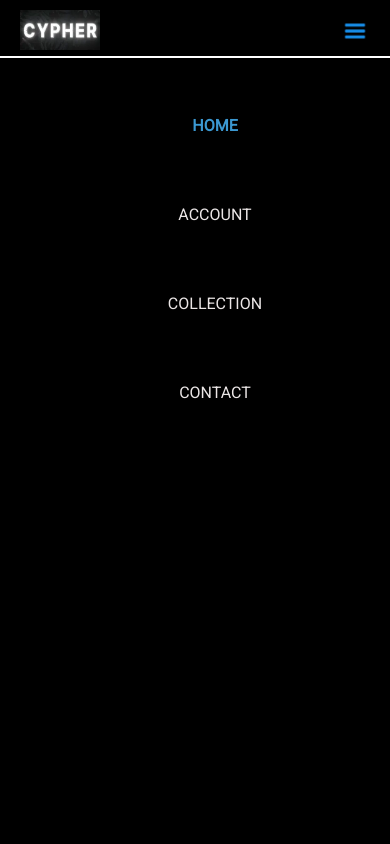
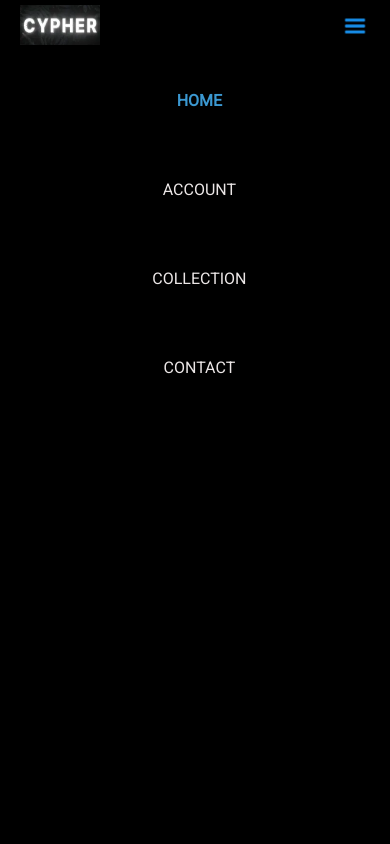
Before and after one commit to TheCypherr/CypherWallet, a plain HTML site: page index.html in a window 390 px wide. Both pictures are taken after a click on the element 355 px from the left and 32 px from the top of the page. Shown: the top 844 px of the page. Drawn offline with Linux system fonts and the light colour scheme.

Commit message:
made a few changes in index file and day8.js file

```diff
--- a/day8.css
+++ b/day8.css
@@ -462,6 +462,10 @@ footer a {
   }
   /* Header Styling */
   header {
+    top: 0;
+  }
+  .body-head {
+    margin-top: -10px;
   }
   .menu {
     position: absolute;
@@ -478,8 +482,8 @@ footer a {
     width: 100%;
     height: 100vh;
     background: #000;
-    top: 57%;
-    left: 50%;
+    top: 54%;
+    left: 46%;
     transform: translate(-50%, -50%);
     transition: 0.15s ease-in-out;
   }
--- a/day8.js
+++ b/day8.js
@@ -47,9 +47,6 @@ for (let i = 0; i < btnOpenModal.length; i++) {
 // Add event listeners to overlay to close modal
 overlay.addEventListener("click", closeModal); // Close Modal on Overlay click
 
-// Add event listeners to overlay to close modal when user scroll up
-window.addEventListener("scroll", closeModal); // Close Modal on any scroll at all
-
 // Add eventListener to switch form button
 btnSwitchToSignup.addEventListener("click", showSignUpForm); //Switch to signUp Form
 btnSwitchToLogin.addEventListener("click", showLoginForm); //Switch to login Form
```
